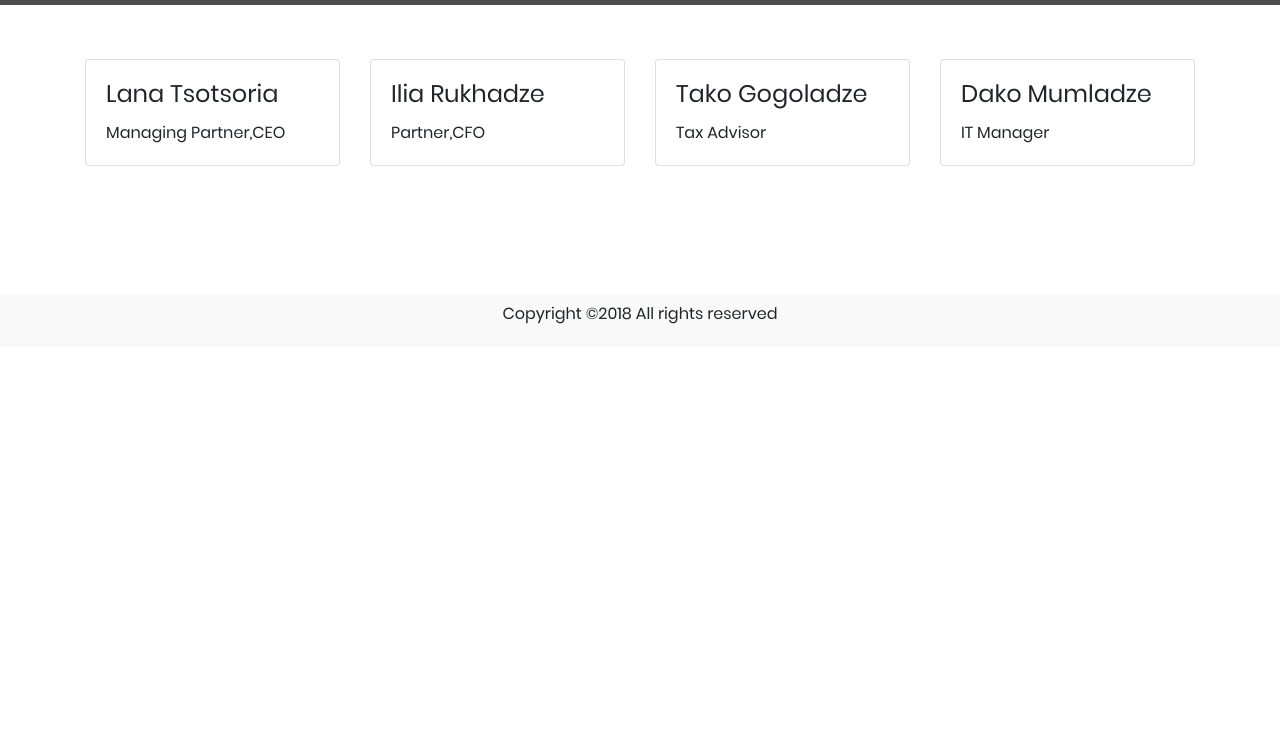
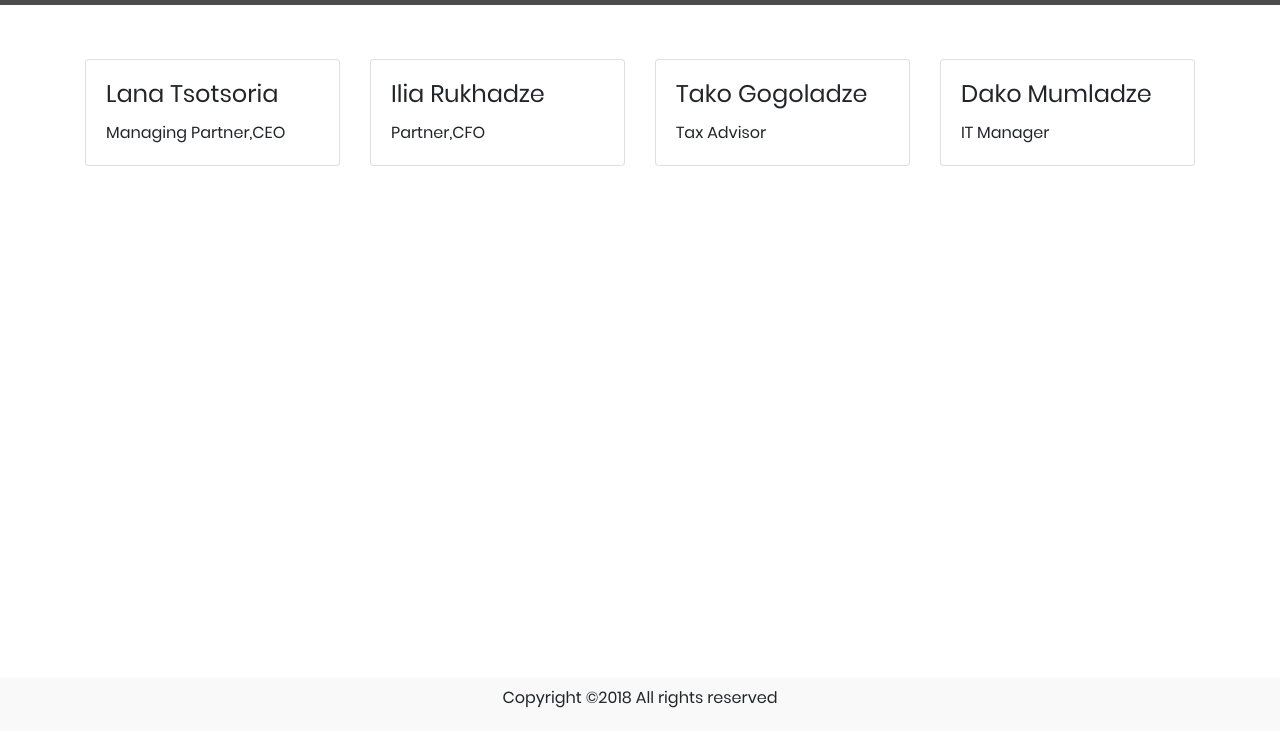
Before and after one commit to DakoMumladze/goifrs.ge, a website: page team.html in a window 1280 px wide. Shown: the part 69-800 px from the top of the page. Drawn offline with nearby package versions, Linux system fonts and the light colour scheme.

Commit message:
scrollbar styling

```diff
--- a/main.scss
+++ b/main.scss
@@ -381,6 +381,10 @@ footer{
     padding-bottom:.3rem;
     background:$grey;
 }
+.absolute{
+    position: absolute;
+    bottom:0;
+}
 .fa-arrow-right{
     transition: .3s;
     &:hover{
@@ -452,3 +456,21 @@ footer{
         }
     }
 }
+//scrolbar styles
+body::-webkit-scrollbar-track
+{
+	-webkit-box-shadow: inset 0 0 6px rgba(0,0,0,0.3);
+	background-color: #F5F5F5;
+}
+
+body::-webkit-scrollbar
+{
+	width: 15px;
+	background-color: #F5F5F5;
+}
+
+body::-webkit-scrollbar-thumb
+{
+    background-color: $primary;
+    border-radius: 0.25rem;
+}
--- a/team.html
+++ b/team.html
@@ -89,7 +89,7 @@
             </div>
         </div>
     </section>
-    <footer class="container-fluid">
+    <footer class="container-fluid absolute">
         <div class="container footer text-center">
             <p>Copyright ©2018 All rights reserved</p>
         </div>
```
Also changed, not shown: about.html (+1 -1 lines), main.css, 1 other file.
